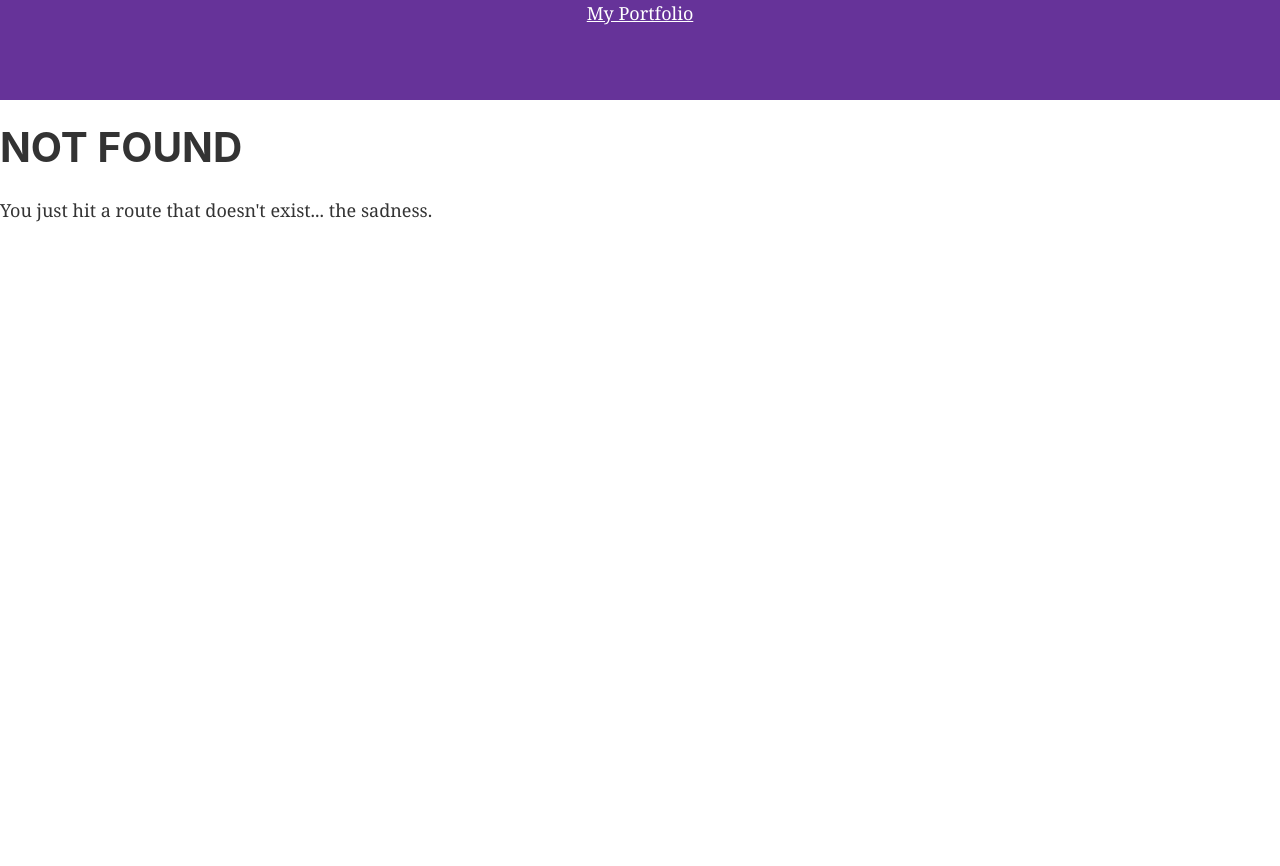
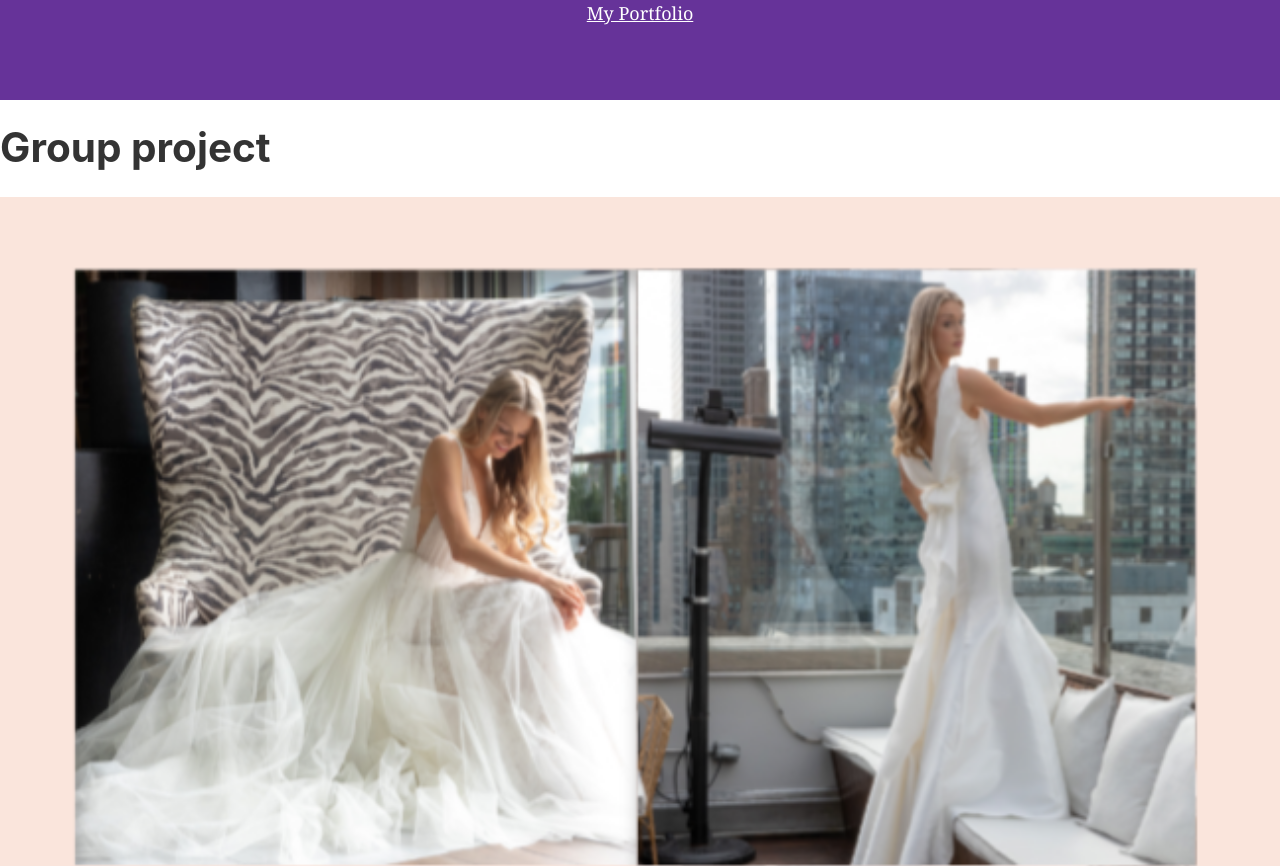
Before and after one commit to Cherezmz/myportfoliowebsite, a Gatsby site: page /modern-trousseau/ in a window 1280 px wide. Before the commit this address had no page. Shown: the top 866 px of the page. Before the commit the page ends 800 px from the top, so only its background shows below. Built offline with nearby package versions, Linux system fonts and the light colour scheme; Gatsby itself is replaced by a stand-in of ours.

Commit message:
created separate page for each project. Feed date dynamically via gatsby-node file

```diff
--- a/gatsby-node.js
+++ b/gatsby-node.js
@@ -5,3 +5,29 @@
  */
 
 // You can delete this file if you're not using it
+exports.createPages = async ({ actions, graphql, reporter }) => {
+  const result = await graphql(`
+    {
+      allProjectsJson {
+        edges {
+          node {
+            slug
+          }
+        }
+      }
+    }
+  `)
+  if (result.error) {
+    reporter.panic("There is a problem with the projects loading")
+    return
+  }
+  const projects = result.data.allProjectsJson.edges
+  projects.forEach(({ node: project }) => {
+    const slug = project.slug
+    actions.createPage({
+      path: `/${slug}/`,
+      component: require.resolve("./src/templates/project.js"),
+      context: { slug },
+    })
+  })
+}
--- a/src/components/project.js
+++ b/src/components/project.js
@@ -6,13 +6,12 @@ const Project = ({ imageData, title, description, url }) => (
   <div className="project">
     <h1>{title}</h1>
     <Image fluid={imageData} alt={title} />
-
     <p>{description}</p>
     <p>
-      <Link to={url}>View this project on HitHub &rarr; </Link>
+      <Link to={url}>View this project on HitHub </Link>
     </p>
     <p>
-      <Link to="/">&larr; back to all projects </Link>
+      <Link to="/">back to all projects </Link>
     </p>
   </div>
 )
--- a/src/projects.json
+++ b/src/projects.json
@@ -2,7 +2,7 @@
   {
     "title": "Tic-Tac-Toe",
     "slug": "tic-tac-toe",
-    "code": "https://github.com/Cherezmz/tic-tac-toe",
+    "url": "https://github.com/Cherezmz/tic-tac-toe",
     "image": "./images/tic-tac-toe.png",
     "description": "I need to add description here"
   },
@@ -10,7 +10,7 @@
   {
     "title": "Notes Taker",
     "slug": "python-sql-note-taker",
-    "code": "https://github.com/Cherezmz/noteTakerPythonSQL",
+    "url": "https://github.com/Cherezmz/noteTakerPythonSQL",
     "image": "./images/notetaker-code.png",
     "description": "I need to add description here python+SQL"
   },
@@ -18,7 +18,7 @@
   {
     "title": "Group project",
     "slug": "modern-trousseau",
-    "code": "https://github.com/Cherezmz/moderntrousseau",
+    "url": "https://github.com/Cherezmz/moderntrousseau",
     "image": "./images/gowns.png",
     "description": "I need to add description here and may be more images"
   },
@@ -26,7 +26,7 @@
   {
     "title": "War Game",
     "slug": "war",
-    "code": "https://github.com/Cherezmz/Game-of-War",
+    "url": "https://github.com/Cherezmz/Game-of-War",
     "image": "./images/war-console.png",
     "description": "I need to add description here"
   }
--- /dev/null
+++ b/src/templates/project.js
@@ -0,0 +1,41 @@
+import React from "react"
+import { graphql } from "gatsby"
+import Layout from "../components/layout"
+import Project from "../components/project"
+
+export const query = graphql`
+  query($slug: String!) {
+    projectsJson(slug: { eq: $slug }) {
+      title
+      description
+      url
+      image {
+        childImageSharp {
+          fluid {
+            ...GatsbyImageSharpFluid
+          }
+        }
+      }
+    }
+  }
+`
+const ProjectTemplate = ({ data }) => {
+  const project = data.projectsJson
+  const title = project.title
+  const description = project.description
+  const imageData = project.image.childImageSharp.fluid
+  const url = project.url
+
+  return (
+    <Layout>
+      <Project
+        title={title}
+        description={description}
+        imageData={imageData}
+        url={url}
+      />
+    </Layout>
+  )
+}
+
+export default ProjectTemplate
```
